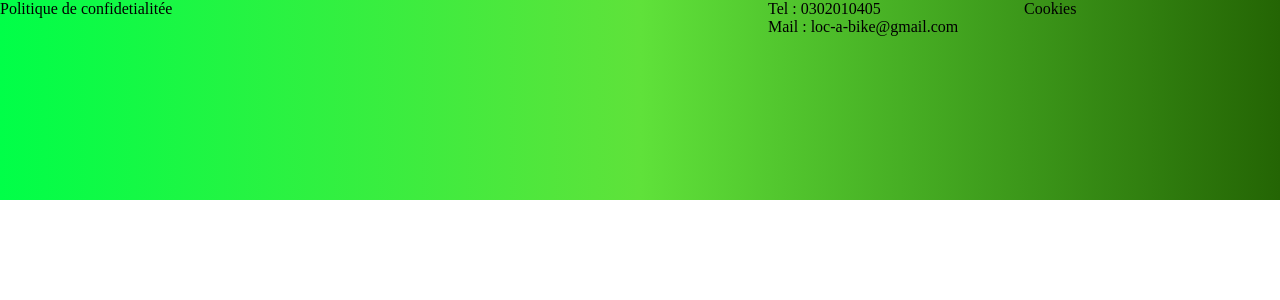
After one commit to Stephsvx/Loc-a-Bike, a PHP site: page /footer.php in a window 1280 px wide. The commit adds this page. Shown: the top 300 px of the page. Run offline with PHP 8.4, Linux system fonts and the light colour scheme.

Commit message:
22/06/2023

```diff
--- /dev/null
+++ b/footer.php
@@ -0,0 +1,52 @@
+<!DOCTYPE html>
+<html lang="en">
+<head>
+    <meta charset="UTF-8">
+    <meta name="viewport" content="width=device-width, initial-scale=1.0">
+    <title>Loc'A Bike</title>
+</head>
+<body>
+<div class="parent6">
+    <div class="footer"> </div>
+    <div class="politique">Politique de confidetialitée</div>
+    <div class="reseaux"> </div>
+    <div class="horaire"> </div>
+    <div class="coordonnees">Tel : 0302010405<br/>Mail : loc-a-bike@gmail.com</div>
+    <div class="cookies">Cookies</div>
+</div>
+</body>
+</html>
+
+<style>
+
+@import url('https://fonts.googleapis.com/css2?family=Roboto&display=swap');
+
+* {
+    margin: 0;
+    padding: 0;
+    box-sizing: border-box;
+}
+
+.parent6 {
+display: grid;
+grid-template-columns: repeat(5, 1fr);
+grid-template-rows: 1fr;
+grid-column-gap: 0px;
+grid-row-gap: 0px;
+}
+
+.footer { grid-area: 1 / 1 / 2 / 6; }
+.politique { grid-area: 1 / 1 / 2 / 2; }
+.reseaux { grid-area: 1 / 2 / 2 / 3; }
+.horaire { grid-area: 1 / 3 / 2 / 4; }
+.coordonnees { grid-area: 1 / 4 / 2 / 5; }
+.cookies { grid-area: 1 / 5 / 2 / 6; }
+
+.footer {
+    display: flex;
+    height: 200px;
+    background: rgb(0,255,72);
+    background: linear-gradient(90deg, rgba(0,255,72,1) 0%, rgba(95,226,58,1) 50%, rgba(36,101,4,1) 100%);
+}
+
+</style>
```
Also changed, not shown: acceuil.php (+166 -0 lines), image/electrique.jpeg (renamed from image/Velo-electrique.jpeg), image/remorque.jpg (renamed from image/remorque-pour-velo.jpg), image/siege.jpg (renamed from image/Siege-enfant.jpg), image/ville.jpg (renamed from image/pegasus-avanti-1.jpg), image/vtt enfant.jpg (renamed from image/torpado-viper-citycycles.jpg), image/vtt.jpg (renamed from image/vtt-scott-cyclolandes.jpg).
